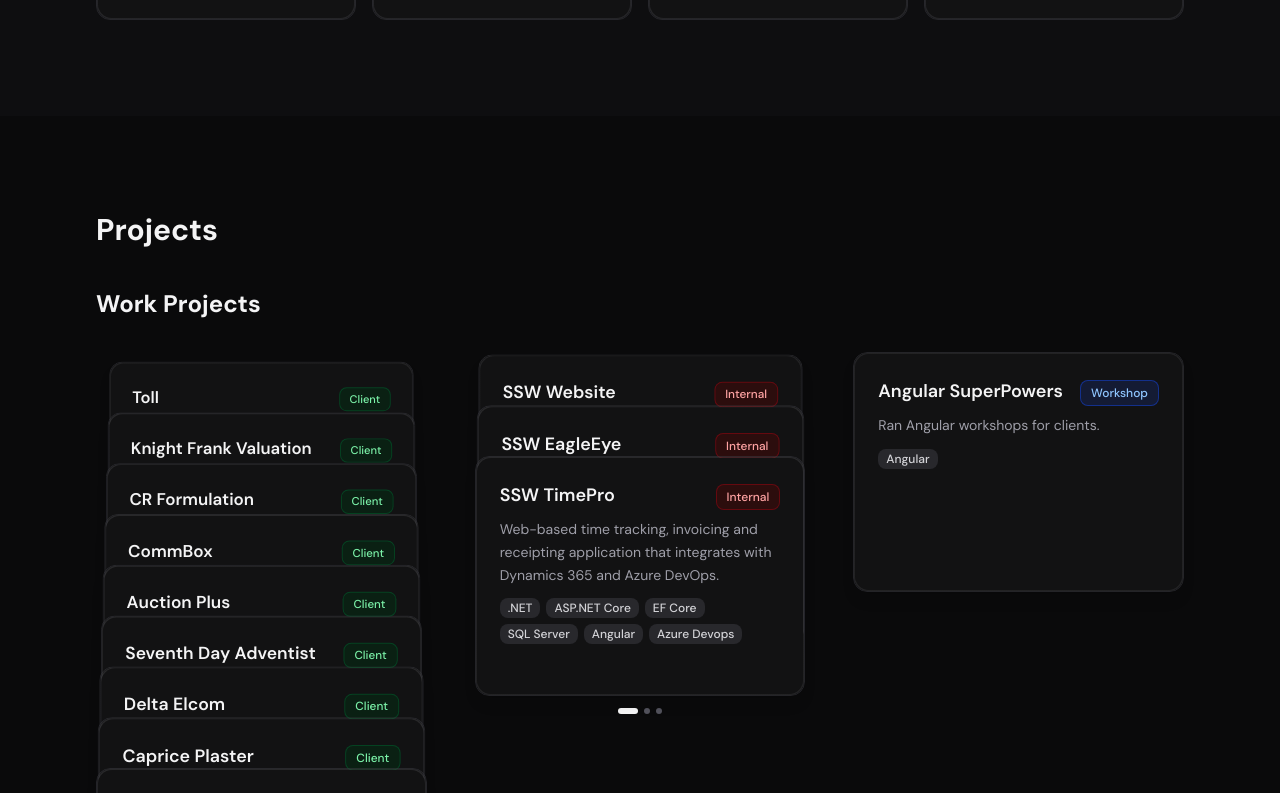
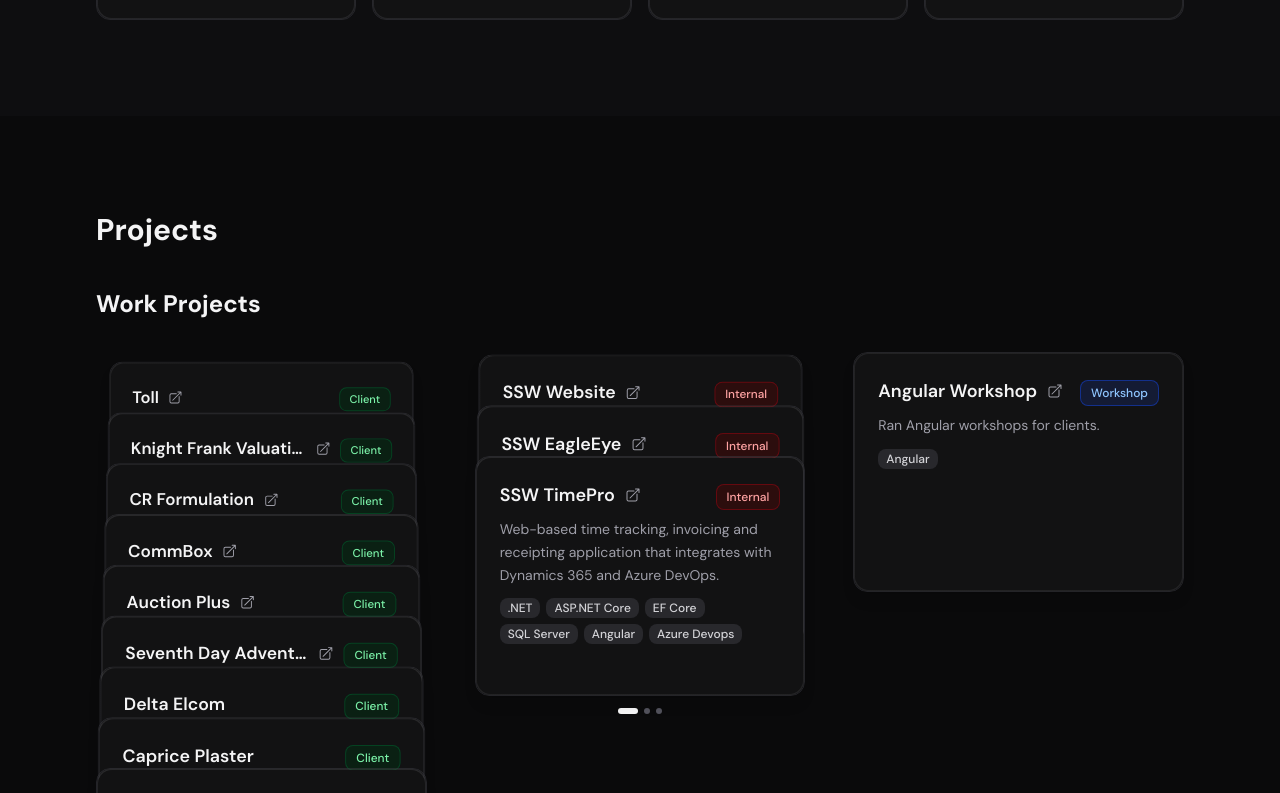
Before and after one commit to jeoffreyfischer/my-pro-resume, a React (Vite) app: page / in a window 1280 px wide. Shown: the part 2007-2800 px from the top of the page. Built offline with nearby package versions, Linux system fonts and the light colour scheme.

Commit message:
Added link to projects

```diff
--- a/src/components/sections/Projects.tsx
+++ b/src/components/sections/Projects.tsx
@@ -5,6 +5,7 @@ import { useTheme } from "@/hooks/useTheme";
 import { projects } from "@/data/resume";
 import { cn } from "@/lib/utils";
 import { SECTION_CARD_BASE } from "@/lib/constants";
+import { HiArrowTopRightOnSquare } from "react-icons/hi2";
 
 const CARD_CLASS = `${SECTION_CARD_BASE} p-5 sm:p-6`;
 
@@ -24,10 +25,37 @@ function getCategoryPillClass(category: string): string {
   return CATEGORY_PILL.client;
 }
 
-function ProjectCardTitleStrip({ project }: { project: (typeof projects)[number] }) {
+function ProjectCardTitleStrip({
+  project,
+  isExpanded = false,
+}: {
+  project: (typeof projects)[number];
+  isExpanded?: boolean;
+}) {
+  const url = "url" in project ? (project as { url?: string }).url : undefined;
   return (
     <div className="flex flex-col sm:flex-row sm:items-baseline sm:justify-between gap-2">
-      <h3 className="text-lg font-semibold text-zinc-900 dark:text-zinc-100">{project.title}</h3>
+      <div className="flex items-center gap-2 min-w-0">
+        <h3
+          className={cn(
+            "text-lg font-semibold text-zinc-900 dark:text-zinc-100",
+            !isExpanded && "truncate"
+          )}
+        >
+          {project.title}
+        </h3>
+        {url && (
+          <a
+            href={url}
+            target="_blank"
+            rel="noopener noreferrer"
+            className="shrink-0 p-0.5 rounded text-zinc-500 hover:text-zinc-700 dark:text-zinc-400 dark:hover:text-zinc-200 transition-colors"
+            aria-label={`Open ${project.title} in new tab`}
+          >
+            <HiArrowTopRightOnSquare className="size-4" aria-hidden />
+          </a>
+        )}
+      </div>
       <span className={getCategoryPillClass(project.category)}>{project.category}</span>
     </div>
   );
@@ -36,7 +64,7 @@ function ProjectCardTitleStrip({ project }: { project: (typeof projects)[number]
 function ProjectCardBody({ project }: { project: (typeof projects)[number] }) {
   return (
     <>
-      <ProjectCardTitleStrip project={project} />
+      <ProjectCardTitleStrip project={project} isExpanded />
       <p className="mt-2 text-zinc-600 dark:text-zinc-400 text-sm leading-relaxed">{project.description}</p>
       {project.tech.length > 0 && (
         <div className="mt-3 flex flex-wrap gap-1.5">
--- a/src/data/resume.ts
+++ b/src/data/resume.ts
@@ -115,24 +115,28 @@ export const projects = [
     category: "Internal",
     description: "Web-based time tracking, invoicing and receipting application that integrates with Dynamics 365 and Azure DevOps.",
     tech: [".NET", "ASP.NET Core", "EF Core", "SQL Server", "Angular", "Azure Devops"],
+    url: "https://sswtimepro.com/",
   },
   {
     title: "SSW EagleEye",
     category: "Internal",
     description: "AI-based reporting solution for emails and GitHub that integrates with PowerBI",
     tech: [".NET", "Semantic Kernel", "SQL Server", "Next.js", "Azure", "PowerBI"],
+    url: "https://ssweagleeye.com/",
   },
   {
     title: "SSW Website",
     category: "Internal",
     description: "Scrum Master for the SSW company website.",
     tech: ["React", "NextJS", "TinaCMS", "Docker", "Azure"],
+    url: "https://www.ssw.com.au/",
   },
   {
     title: "Berkley",
     category: "Client",
-    description: "Improved the client facing portal for Berkley, a global insurance company",
+    description: "Improved the internal portal for Berkley, a global insurance company",
     tech: [".NET", "Angular"],
+    url: "https://berkleyinaus.com.au/",
   },
   {
     title: "Caprice Plaster",
@@ -151,42 +155,49 @@ export const projects = [
     category: "Client",
     description: "Updated the Azure B2C configuration for the Seventh Day Adventist Church.",
     tech: ["Azure B2C"],
+    url: "https://sydney.adventist.org.au/",
   },
   {
     title: "Auction Plus",
     category: "Client",
     description: "Project Scoping - Involved in a Project Scoping for Auction Plus, an auction company.",
     tech: [".NET", "OAuth2", "AI", "Power Apps"],
+    url: "https://auctionsplus.com.au/",
   },
   {
     title: "CommBox",
     category: "Client",
     description: "Project Scoping - Involved in a Project Scoping for CommBox, a communication company.",
     tech: ["OAuth2"],
+    url: "https://www.commbox.com.au/",
   },
   {
     title: "CR Formulation",
     category: "Client",
     description: "Project Scoping - Involved in a Project Scoping for CR Formulation, a beauty products company.",
     tech: ["AI"],
+    url: "https://www.crformulations.com.au/",
   },
   {
     title: "Knight Frank Valuation",
     category: "Client",
     description: "Project Scoping - Involved in a Project Scoping for Knight Frank Valuation, a property valuation company.",
     tech: ["Power Apps"],
+    url: "https://www.knightfrank.com.au/",
   },
   {
     title: "Toll",
     category: "Client",
     description: "Project Scoping - Involved in a Project Scoping for Toll, a toll road company.",
     tech: [".NET", "OAuth2", "AI", "Power Apps"],
+    url: "https://www.ssw.com.au/company/clients/toll",
   },
   {
-    title: "Angular SuperPowers",
+    title: "Angular Workshop",
     category: "Workshop",
     description: "Ran Angular workshops for clients.",
     tech: ["Angular"],
+    url: "https://www.ssw.com.au/events/angular-workshop",
   },
 ];
 
```
